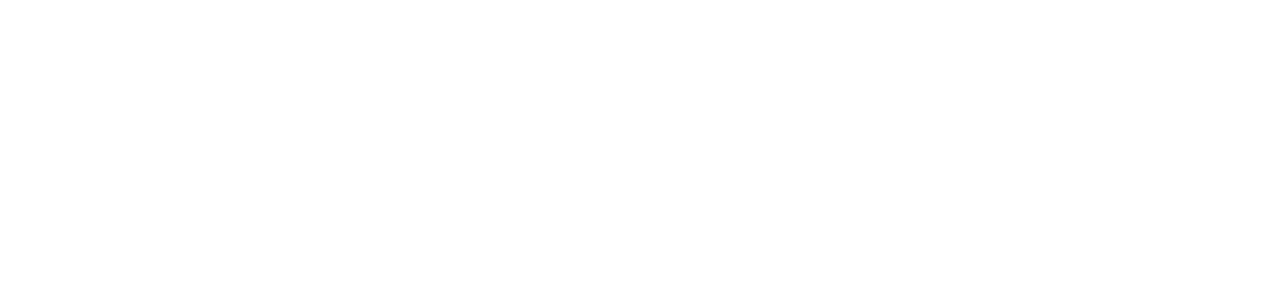
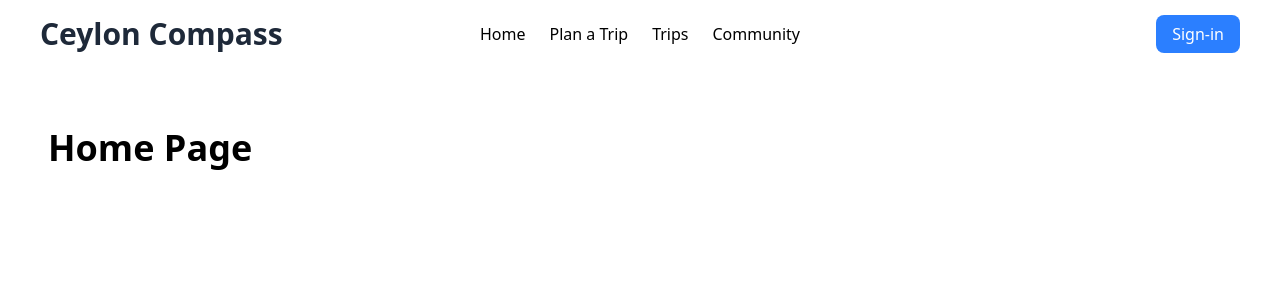
Before and after one commit to dilshanj02/ceylon-compass, a React (Vite) app in the folder frontend/: page / in a window 1280 px wide. Shown: the top 300 px of the page. Built offline with nearby package versions, Linux system fonts and the light colour scheme.

Commit message:
feat: add navbar and page navigation

```diff
--- a/frontend/package.json
+++ b/frontend/package.json
@@ -13,6 +13,7 @@
     "@tailwindcss/vite": "^4.0.8",
     "react": "^19.0.0",
     "react-dom": "^19.0.0",
+    "react-router-dom": "^7.2.0",
     "tailwindcss": "^4.0.8"
   },
   "devDependencies": {
--- a/frontend/src/App.jsx
+++ b/frontend/src/App.jsx
@@ -1,3 +1,36 @@
-function App() {}
+import { BrowserRouter as Router, Routes, Route } from "react-router-dom";
+import Navbar from "./components/Navbar";
+
+function App() {
+  return (
+    <Router>
+      <Navbar />
+      <div className="mt-20 p-6">
+        <Routes>
+          <Route
+            path="/"
+            element={<h1 className="text-4xl font-bold p-6">Home Page</h1>}
+          />
+          <Route
+            path="/plan"
+            element={<h1 className="text-4xl font-bold p-6">Plan a Trip</h1>}
+          />
+          <Route
+            path="/trips"
+            element={<h1 className="text-4xl font-bold p-6">Trips</h1>}
+          />
+          <Route
+            path="/community"
+            element={<h1 className="text-4xl font-bold p-6">Community</h1>}
+          />
+          <Route
+            path="/login"
+            element={<h1 className="text-4xl font-bold p-6">Login Page</h1>}
+          />
+        </Routes>
+      </div>
+    </Router>
+  );
+}
 
 export default App;
--- /dev/null
+++ b/frontend/src/components/Navbar.jsx
@@ -0,0 +1,65 @@
+import { useState, useEffect } from "react";
+import { Link } from "react-router-dom";
+
+const Navbar = () => {
+  const [scrolled, setScrolled] = useState(false);
+
+  useEffect(() => {
+    const handleScroll = () => {
+      if (window.scrollY > 50) {
+        setScrolled(true);
+      } else {
+        setScrolled(false);
+      }
+    };
+
+    window.addEventListener("scroll", handleScroll);
+
+    return () => {
+      window.removeEventListener("scroll", handleScroll);
+    };
+  }, []);
+
+  return (
+    <header
+      className={`fixed top-0 w-full px-6 md:px-8 py-4 transition-all duration-300 ${
+        scrolled ? "border-b border-gray-300" : ""
+      }`}
+    >
+      <div className="max-w-[1200px] mx-auto grid grid-cols-12 items-center">
+        {/* Logo */}
+        <Link to="/" className="col-span-3 text-3xl font-bold text-gray-800">
+          Ceylon Compass
+        </Link>
+
+        {/* Navigation Links */}
+        <nav className="col-span-6 flex justify-center space-x-6">
+          <Link to="/" className="hover:text-blue-500 transition">
+            Home
+          </Link>
+          <Link to="/plan" className="hover:text-blue-500 transition">
+            Plan a Trip
+          </Link>
+          <Link to="/trips" className="hover:text-blue-500 transition">
+            Trips
+          </Link>
+          <Link to="/community" className="hover:text-blue-500 transition">
+            Community
+          </Link>
+        </nav>
+
+        {/* Sign-in Button */}
+        <div className="col-span-3 text-right">
+          <Link
+            to="/login"
+            className="bg-blue-500 text-white px-4 py-2 rounded-lg hover:bg-blue-600 transition"
+          >
+            Sign-in
+          </Link>
+        </div>
+      </div>
+    </header>
+  );
+};
+
+export default Navbar;
```
Also changed, not shown: 1 other file (tests, documents, lock files or other folders).
